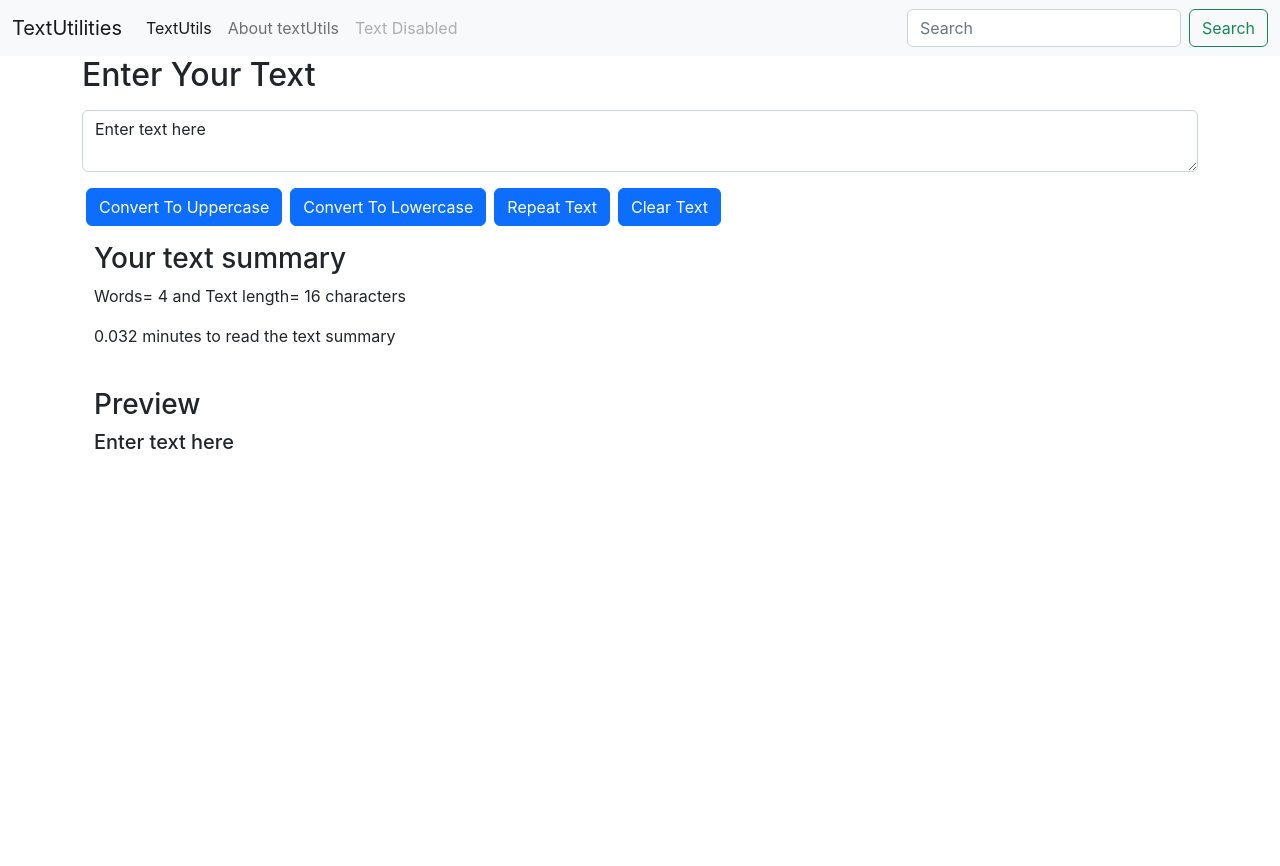
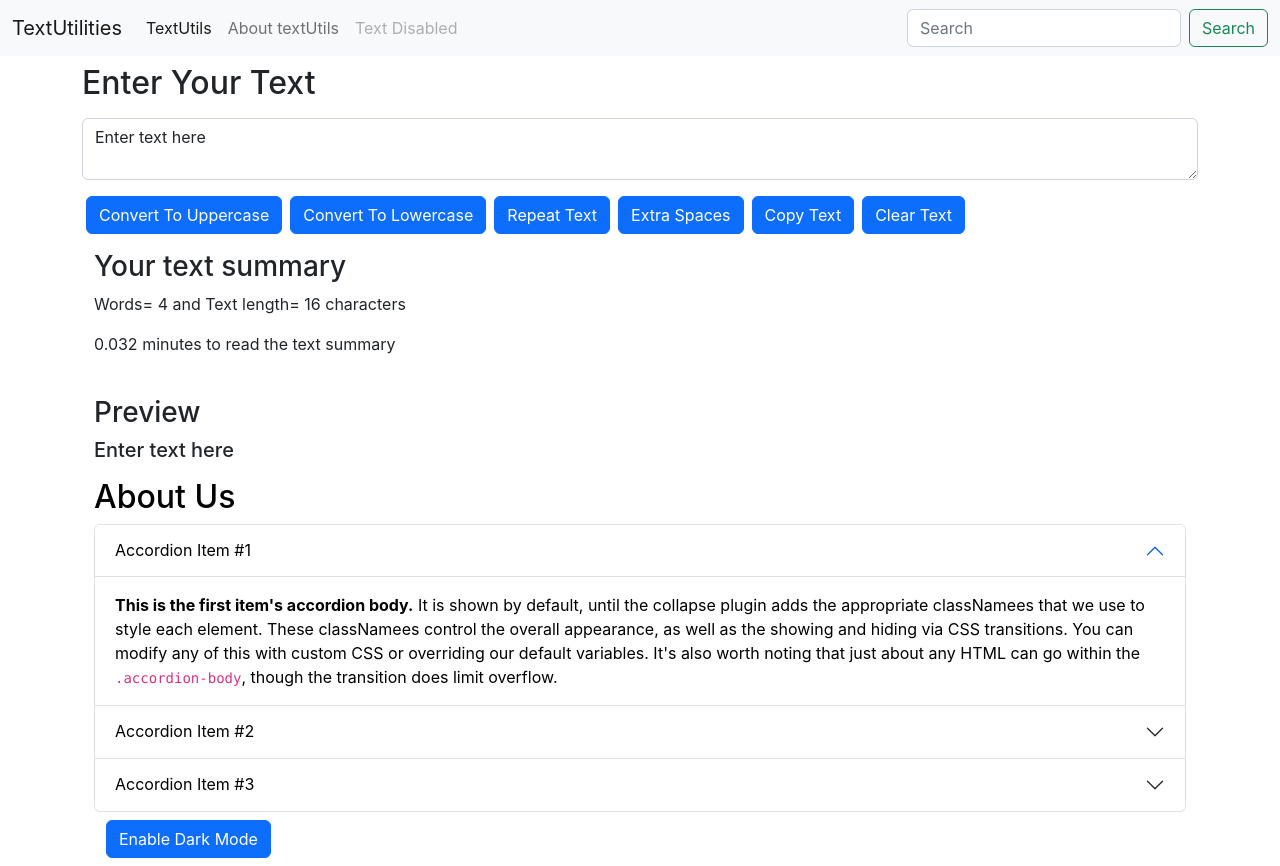
Before and after one commit to Keerthanyp/textutilities, a React (Create React App) app: page / in a window 1280 px wide. Before the commit the page ends 800 px from the top, so only its background shows below. Built offline with nearby package versions, Linux system fonts and the light colour scheme.

Commit message:
new text utilities

```diff
--- a/src/App.js
+++ b/src/App.js
@@ -1,7 +1,9 @@
 // import logo from "./logo.svg";
 import "./App.css";
+import About from "./components/About";
 import Navbar from "./components/Navbar";
 import TextForm from "./components/TextForm";
+// import TextForm from "./components/TextForm";
 
 function App() {
   return (
@@ -27,8 +29,9 @@
         aboutText="About textUtils"
         disabled="Text Disabled"
       />
-      <div className="container">
+      <div className="container my-2">
         <TextForm heading="Enter Your Text" />
+        <About />
       </div>
     </>
   );
--- /dev/null
+++ b/src/components/About.js
@@ -0,0 +1,145 @@
+import React, { useState } from "react";
+
+export default function About() {
+  const [myStyle, setMyStyle] = useState({
+    color: "black",
+    backgroundColor: "white",
+  });
+
+  const [BtnText, setBtnText] = useState("Enable Dark Mode");
+
+  const toggleStyle = () => {
+    // console.log(myStyle.color);
+    if (myStyle.color === "black") {
+      setMyStyle({
+        color: "white",
+        backgroundColor: "black",
+        border: "1px solid white",
+      });
+      setBtnText("Enable Light Mode");
+    } else {
+      setMyStyle({
+        color: "black",
+        backgroundColor: "white",
+      });
+      setBtnText("Enable Dark Mode");
+    }
+  };
+  return (
+    <>
+      <div className="container" style={myStyle}>
+        <h2>About Us</h2>
+        <div className="accordion" id="accordionExample" style={myStyle}>
+          <div className="accordion-item" style={myStyle}>
+            <h2 className="accordion-header" id="headingOne">
+              <button
+                className="accordion-button"
+                type="button"
+                data-bs-toggle="collapse"
+                data-bs-target="#collapseOne"
+                aria-expanded="true"
+                aria-controls="collapseOne"
+                style={myStyle}
+              >
+                Accordion Item #1
+              </button>
+            </h2>
+            <div
+              id="collapseOne"
+              className="accordion-collapse collapse show"
+              aria-labelledby="headingOne"
+              data-bs-parent="#accordionExample"
+            >
+              <div className="accordion-body">
+                <strong>This is the first item's accordion body.</strong> It is
+                shown by default, until the collapse plugin adds the appropriate
+                classNamees that we use to style each element. These classNamees
+                control the overall appearance, as well as the showing and
+                hiding via CSS transitions. You can modify any of this with
+                custom CSS or overriding our default variables. It's also worth
+                noting that just about any HTML can go within the{" "}
+                <code>.accordion-body</code>, though the transition does limit
+                overflow.
+              </div>
+            </div>
+          </div>
+          <div className="accordion-item" style={myStyle}>
+            <h2 className="accordion-header" id="headingTwo">
+              <button
+                className="accordion-button collapsed"
+                type="button"
+                data-bs-toggle="collapse"
+                data-bs-target="#collapseTwo"
+                aria-expanded="false"
+                aria-controls="collapseTwo"
+                style={myStyle}
+              >
+                Accordion Item #2
+              </button>
+            </h2>
+            <div
+              id="collapseTwo"
+              className="accordion-collapse collapse"
+              aria-labelledby="headingTwo"
+              data-bs-parent="#accordionExample"
+            >
+              <div className="accordion-body">
+                <strong>This is the second item's accordion body.</strong> It is
+                hidden by default, until the collapse plugin adds the
+                appropriate classNamees that we use to style each element. These
+                classNamees control the overall appearance, as well as the
+                showing and hiding via CSS transitions. You can modify any of
+                this with custom CSS or overriding our default variables. It's
+                also worth noting that just about any HTML can go within the{" "}
+                <code>.accordion-body</code>, though the transition does limit
+                overflow.
+              </div>
+            </div>
+          </div>
+          <div className="accordion-item" style={myStyle}>
+            <h2 className="accordion-header" id="headingThree">
+              <button
+                className="accordion-button collapsed"
+                type="button"
+                data-bs-toggle="collapse"
+                data-bs-target="#collapseThree"
+                aria-expanded="false"
+                aria-controls="collapseThree"
+                style={myStyle}
+              >
+                Accordion Item #3
+              </button>
+            </h2>
+            <div
+              id="collapseThree"
+              className="accordion-collapse collapse"
+              aria-labelledby="headingThree"
+              data-bs-parent="#accordionExample"
+            >
+              <div className="accordion-body">
+                <strong>This is the third item's accordion body.</strong> It is
+                hidden by default, until the collapse plugin adds the
+                appropriate classNamees that we use to style each element. These
+                classNamees control the overall appearance, as well as the
+                showing and hiding via CSS transitions. You can modify any of
+                this with custom CSS or overriding our default variables. It's
+                also worth noting that just about any HTML can go within the{" "}
+                <code>.accordion-body</code>, though the transition does limit
+                overflow.
+              </div>
+            </div>
+          </div>
+        </div>
+        <div className="container my-2">
+          <button
+            type="button"
+            className="btn btn-primary"
+            onClick={toggleStyle}
+          >
+            {BtnText}
+          </button>
+        </div>
+      </div>
+    </>
+  );
+}
--- a/src/components/Navbar.js
+++ b/src/components/Navbar.js
@@ -65,7 +65,9 @@
             </ul>
           </li> */}
               <li className="nav-item">
-                <a className="nav-link disabled">{props.disabled}</a>
+                <a className="nav-link disabled" href="/">
+                  {props.disabled}
+                </a>
               </li>
             </ul>
             <form className="d-flex" role="search">
@@ -88,10 +90,10 @@
 
 // to specify the type of props: if the props are sent of different types then it'll throw an error in console
 Navbar.propTypes = {
-  title: PropTypes.string,
+  title: PropTypes.string.isRequired,
   aboutText: PropTypes.string.isRequired,
   disabled: PropTypes.string,
-  //   isRequired if the values are needed to be passed as props
+  //   isRequired is specified if the values are needed to be passed as props
 };
 
 //default type and values will be displayed for props if its not specified:
--- a/src/components/TextForm.js
+++ b/src/components/TextForm.js
@@ -23,9 +23,24 @@
     setText(lowText);
   };
 
+  //repeat the text
   const handleRepClick = () => {
     let repText = text.repeat(2);
     setText(repText);
+  };
+
+  //remove extra spaces
+  const handleExtraSpaces = () => {
+    let txt = text.split(/[ ]+/);
+    setText(txt.join(" "));
+  };
+
+  //copy the text entered
+  const handleCopyText = () => {
+    var text = document.getElementById("myBox");
+    text.select();
+    text.setSelectionRange(0, 9999);
+    navigator.clipboard.writeText(text.value);
   };
 
   const handleClearClick = () => {
@@ -57,6 +72,12 @@
         <button className="btn btn-primary mx-1" onClick={handleRepClick}>
           Repeat Text
         </button>
+        <button className="btn btn-primary mx-1" onClick={handleExtraSpaces}>
+          Extra Spaces
+        </button>
+        <button className="btn btn-primary mx-1" onClick={handleCopyText}>
+          Copy Text
+        </button>
         <button className="btn btn-primary mx-1" onClick={handleClearClick}>
           Clear Text
         </button>
```
